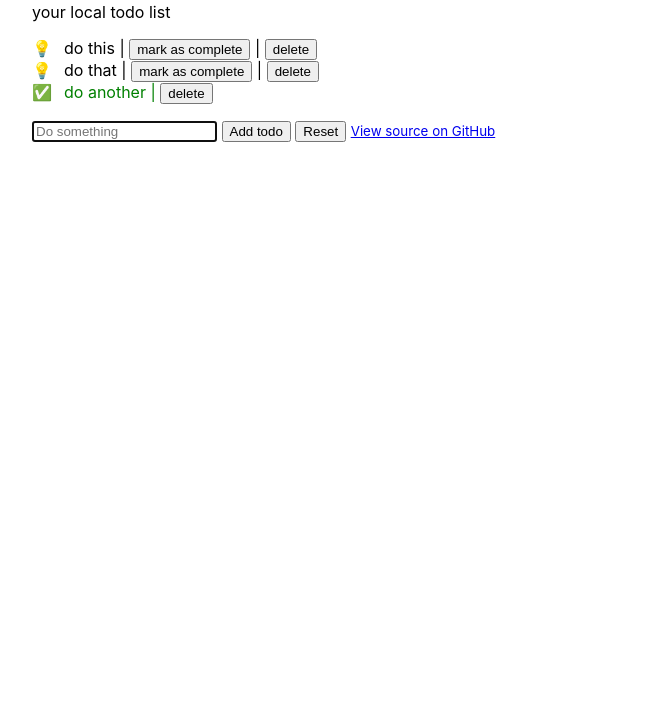
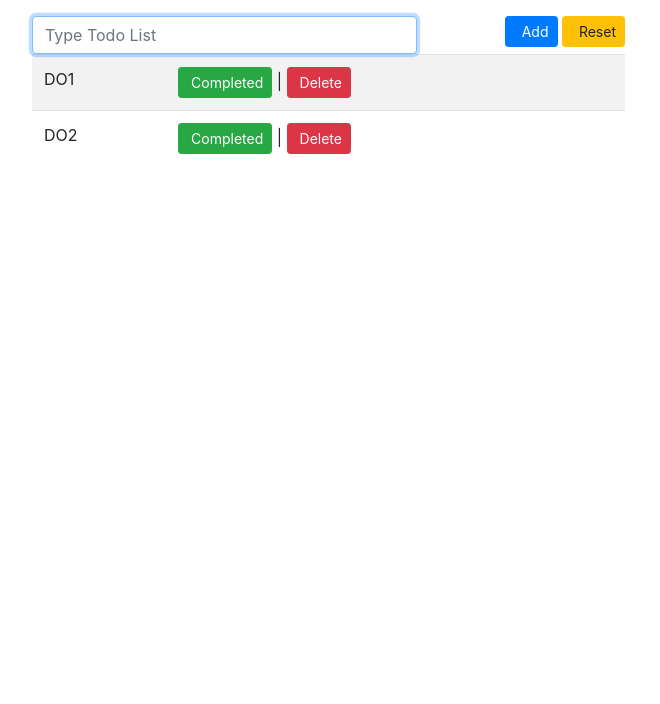
Before and after one commit to bimaramadhan/simple-todo-list-app, a plain HTML site: page index.html in a window 1280 px wide. Shown: the part 96-800 px from the top of the page, without its empty margins (0-660 px from the left). Drawn offline with nearby package versions, Linux system fonts and the light colour scheme.

Commit message:
mempercantik

```diff
--- a/index.html
+++ b/index.html
@@ -4,28 +4,50 @@
     <meta charset="UTF-8" />
     <meta name="viewport" content="width=device-width, initial-scale=1.0" />
     <meta http-equiv="X-UA-Compatible" content="ie=edge" />
-    <title>localtodo</title>
+    <title>Tugas ToDo</title>
     <link rel="stylesheet" href="style.css" />
+    <link rel="stylesheet" href="https://maxcdn.bootstrapcdn.com/bootstrap/4.0.0/css/bootstrap.min.css">
   </head>
   <body>
-    <h1>localtodo</h1>
-    <p>your local todo list</p>
+    <h1>Todo List App</h1>
+    <p>DILo Developers Camp</p>
 
-    <!-- start of list area -->
-    <ul id="todo-list"></ul>
-    <!-- end of list area -->
+    <div class="row">
+      <div class="col-lg-6">
+        <!-- start of list area -->
+        <!-- <ul id="todo-list" class="list-group">
 
+        </ul> -->
+        <div class="row">
+            <div class="col-md-8">
+              <input type="text" class="form-control" placeholder="Type Todo List" id="todo-input" />
+            </div>
+            <div class="col-md-4" style="text-align: right;">
+              <button class="btn btn-primary btn-sm" id="add-todo">
+                <i class="glyphicon glyphicon-plus"></i>&nbsp;
+                Add
+              </button>
+              <button class="btn btn-warning btn-sm" id="reset-todo">
+                  <i class="glyphicon glyphicon-refresh"></i>&nbsp;
+                  Reset
+              </button>
+            </div>
+        </div>
+        <table class="table table-striped">
+            <thead>
+              <tr>
+              </tr>
+            </thead>
+            <tbody id="todo-list">
+
+            </tbody>
+        </table>
+        <!-- end of list area -->
+      </div>
+    </div>
     <!-- start of input area -->
-    <input type="text" placeholder="Do something" id="todo-input" />
-    <button id="add-todo">Add todo</button>
-    <button id="reset-todo">Reset</button>
     <!-- end of input area -->
 
-    <small>
-      <a href="https://github.com/grikomsn/localtodo">
-        View source on GitHub
-      </a>
-    </small>
     <script src="script.js"></script>
   </body>
 </html>
--- a/script.js
+++ b/script.js
@@ -1,81 +1,103 @@
 const defaultTodos = [
-  { text: 'do this', completed: false },
-  { text: 'do that', completed: false },
-  { text: 'do another', completed: true },
-]
+  { text: "do1", completed: false },
+  { text: "do2", completed: false }
+];
 
-const todos = JSON.parse(localStorage.getItem('todos')) || defaultTodos
+const todos = [...(JSON.parse(localStorage.getItem("todos")) || defaultTodos)];
 
 const elements = {
-  todoList: document.getElementById('todo-list'),
-  todoInput: document.getElementById('todo-input'),
-  addButton: document.getElementById('add-todo'),
-  resetButton: document.getElementById('reset-todo'),
-}
+  todoList: document.getElementById("todo-list"),
+  todoInput: document.getElementById("todo-input"),
+  addButton: document.getElementById("add-todo"),
+  resetButton: document.getElementById("reset-todo")
+};
 
 function renderTodoList() {
-  elements.todoList.innerHTML = null
-  todos.forEach((todo, index) => {
-    const newTodo = document.createElement('li')
-    newTodo.innerText = todo.text
+  elements.todoList.innerHTML = null;
+  todos.forEach(function(todo, index) {
+    const newTodo   = document.createElement("tr");
+    const tdFirst   = document.createElement('td')
+    const tdSecond  = document.createElement('td')
 
+    tdFirst.innerText = todo.text.toUpperCase();
     if (todo.completed) {
-      newTodo.classList.add('done')
+      // tdFirst.classList.add("complete")
+      const label = document.createElement('span')
+            label.classList.add("label", "label-success")
+            label.innerHTML = "<i class='glyphicon glyphicon-ok'></i>"
+      tdFirst.append(" ", label)
     } else {
-      const completeButton = document.createElement('button')
-      completeButton.innerText = 'mark as complete'
-      completeButton.addEventListener('click', () => completeTodo(index))
-      newTodo.append(' | ', completeButton)
+      const completeButton = document.createElement("button")
+      const iconCheck = document.createElement("i")
+            iconCheck.classList.add("glyphicon", "glyphicon-ok")
+      completeButton.classList.add("btn", "btn-sm", "btn-success")
+      const nbsp      = document.createTextNode('\u00A0')
+      completeButton.append(iconCheck, nbsp,"Completed")
+      completeButton.addEventListener("click", function() {
+        completeTodo(index);
+      });
+
+      tdSecond.append(completeButton, " | ")
     }
 
-    const deleteButton = document.createElement('button')
-    deleteButton.innerText = 'delete'
-    deleteButton.addEventListener('click', () => deleteTodo(index))
-    newTodo.append(' | ', deleteButton)
+    const deleteButton = document.createElement("button");
+    const iconDelete = document.createElement("i")
+          iconDelete.classList.add("glyphicon", "glyphicon-remove")
+    deleteButton.classList.add("btn", "btn-sm", "btn-danger");
+    const nbsp      = document.createTextNode('\u00A0')
+    deleteButton.append(iconDelete, nbsp,"Delete")
+    deleteButton.addEventListener("click", function() {
+      deleteTodo(index);
+    });
 
-    elements.todoList.append(newTodo)
-  })
-}
-
-function storeAndRender() {
-  localStorage.setItem('todos', JSON.stringify(todos))
-  renderTodoList()
+    tdSecond.append(deleteButton);
+    newTodo.append(tdFirst, tdSecond);
+    elements.todoList.appendChild(newTodo);
+  });
 }
 
 function isInputFilled() {
-  return elements.todoInput.value.length > 0
+  return elements.todoInput.value.length > 0;
 }
 
 function addTodo() {
   if (isInputFilled()) {
-    const todoText = elements.todoInput.value
-    todos.push({ text: todoText, completed: false })
-    storeAndRender()
-    elements.todoInput.value = ''
-    elements.todoInput.focus()
+    const todoText = elements.todoInput.value;
+    todos.push({ text: todoText.toUpperCase(), completed: false });
+    localStorage.setItem("todos", JSON.stringify(todos));
+    renderTodoList();
+    elements.todoInput.value = "";
+    elements.todoInput.focus();
   }
 }
 
 function completeTodo(index) {
-  todos[index].completed = true
-  storeAndRender()
+  todos[index].completed = true;
+  localStorage.setItem("todos", JSON.stringify(todos));
+
+  renderTodoList();
 }
 
 function deleteTodo(index) {
-  todos.splice(index, 1)
-  storeAndRender()
+  todos.splice(index, 1);
+  localStorage.setItem("todos", JSON.stringify(todos));
+  renderTodoList();
 }
 
-elements.todoInput.addEventListener('keypress', e =>
-  e.keyCode === 13 ? addTodo() : {}
-)
+elements.todoInput.addEventListener("keypress", function(e) {
+  if (e.keyCode === 13) {
+    addTodo();
+  }
+});
 
-elements.addButton.addEventListener('click', () => addTodo())
+elements.addButton.addEventListener("click", function() {
+  addTodo();
+});
 
-elements.resetButton.addEventListener('click', () => {
-  localStorage.clear()
-  window.location.reload()
-})
+elements.resetButton.addEventListener("click", function() {
+  localStorage.clear();
+  window.location.reload();
+});
 
-storeAndRender()
-elements.todoInput.focus()
+renderTodoList();
+elements.todoInput.focus();
```
